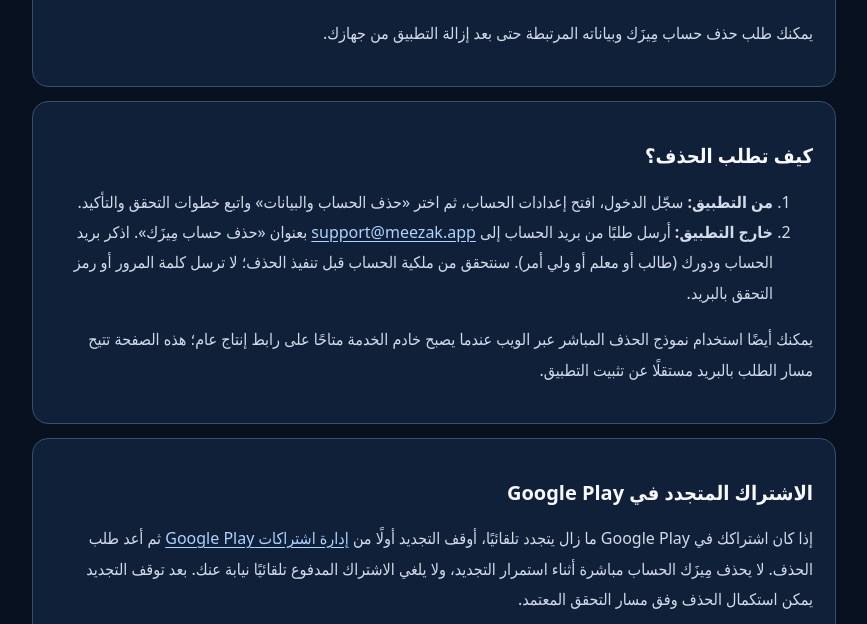
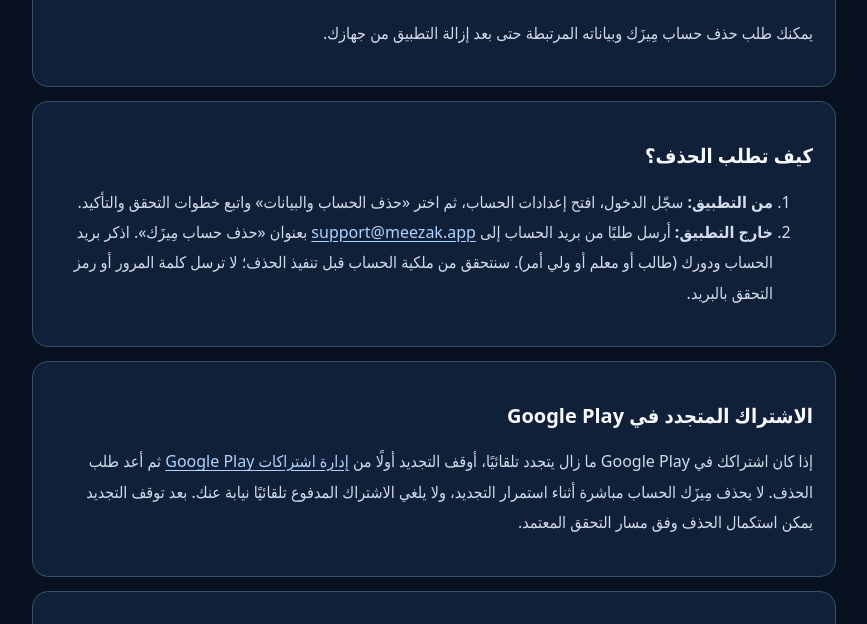
Before and after one commit to meezak-sa/meezak, a plain HTML site: page delete-account/index.html in a window 1280 px wide. Shown: the part 176-800 px from the top of the page, without its empty margins (206-1073 px from the left). Drawn offline with Linux system fonts and the light colour scheme.

Commit message:
policy: keep public deletion steps focused on available paths

```diff
--- a/delete-account/index.html
+++ b/delete-account/index.html
@@ -17,7 +17,7 @@ a{color:var(--link);text-decoration:underline;text-underline-offset:3px}.en{dire
 <section><h2>كيف تطلب الحذف؟</h2><ol>
 <li><strong>من التطبيق:</strong> سجّل الدخول، افتح إعدادات الحساب، ثم اختر «حذف الحساب والبيانات» واتبع خطوات التحقق والتأكيد.</li>
 <li><strong>خارج التطبيق:</strong> أرسل طلبًا من بريد الحساب إلى <a href="mailto:support@meezak.app?subject=MEEZAK%20Account%20Deletion">support@meezak.app</a> بعنوان «حذف حساب مِيزَك». اذكر بريد الحساب ودورك (طالب أو معلم أو ولي أمر). سنتحقق من ملكية الحساب قبل تنفيذ الحذف؛ لا ترسل كلمة المرور أو رمز التحقق بالبريد.</li>
-</ol><p>يمكنك أيضًا استخدام نموذج الحذف المباشر عبر الويب عندما يصبح خادم الخدمة متاحًا على رابط إنتاج عام؛ هذه الصفحة تتيح مسار الطلب بالبريد مستقلًا عن تثبيت التطبيق.</p></section>
+</ol></section>
 <section><h2>الاشتراك المتجدد في Google Play</h2><p>إذا كان اشتراكك في Google Play ما زال يتجدد تلقائيًا، أوقف التجديد أولًا من <a href="https://play.google.com/store/account/subscriptions" rel="noopener noreferrer">إدارة اشتراكات Google Play</a> ثم أعد طلب الحذف. لا يحذف مِيزَك الحساب مباشرة أثناء استمرار التجديد، ولا يلغي الاشتراك المدفوع تلقائيًا نيابة عنك. بعد توقف التجديد يمكن استكمال الحذف وفق مسار التحقق المعتمد.</p></section>
 <section><h2>ما الذي يُحذف، وما الذي قد يبقى؟</h2><p>عند إتمام الحذف، يُزال الحساب والبريد والملف والجلسات والمحاولات والإجابات والتقدم والتقارير وبيانات التدريب والمحاكاة والمسابقات والروابط التعليمية مع المعلم وولي الأمر والفصول، إضافة إلى سجلات الاشتراك والدعم والتدقيق القابلة للربط بالحساب في قاعدة بيانات مِيزَك. قد تبقى سجلات تقنية مجهولة لا تتضمن معرّف المستخدم ولا يمكن ربطها بالحساب عندما تلزم لأمن الخدمة أو سلامة النظام.</p><p>حذف حساب مِيزَك نهائي ولا يمكن التراجع عنه. للمزيد، اقرأ <a href="../privacy/">سياسة الخصوصية</a>.</p></section>
 <section class="en" lang="en"><h2>Account deletion — English</h2><p>To delete a MEEZAK account and associated data, use the in-app account deletion option after signing in. Outside the app, email <a href="mailto:support@meezak.app?subject=MEEZAK%20Account%20Deletion">support@meezak.app</a> from your account email with the subject “MEEZAK Account Deletion” and state whether you are a student, teacher, or guardian. We verify account ownership before deletion. Do not email your password or verification code.</p><p>If a Google Play subscription still auto-renews, first stop renewal in <a href="https://play.google.com/store/account/subscriptions" rel="noopener noreferrer">Google Play subscriptions</a>, then repeat the deletion request. MEEZAK does not automatically cancel the paid subscription. Once deletion completes, account-linked app data is removed; only anonymous technical records that cannot be linked back to the account may remain.</p></section>
```
